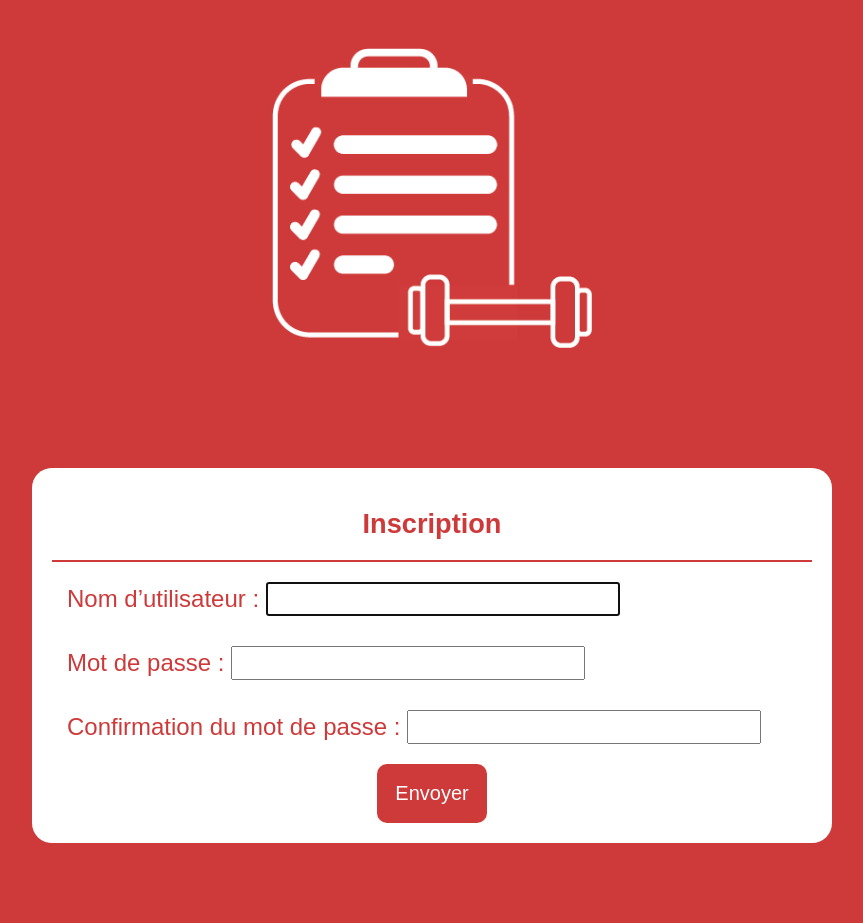
After one commit to chloefont/planyourshape, a Django app: page /signup/ in a window 1280 px wide. The commit adds this page. Shown: the whole page, without its empty margins (208-1071 px from the left). Run offline with Django 3.2, Linux system fonts and the light colour scheme.

Commit message:
sign up page

```diff
--- a/muscu_site/forms.py
+++ b/muscu_site/forms.py
@@ -1,6 +1,5 @@
 from django.forms import ModelForm, DateInput, Textarea, HiddenInput
 from .models import TrainingSession, Exercise, TrainingSessionCompleted, ExerciseCompleted
-
 
 class SessionForm(ModelForm):
     class Meta:
--- a/muscu_site/static/css/style.css
+++ b/muscu_site/static/css/style.css
@@ -101,12 +101,20 @@ textarea {
   border: 3px solid white;
 }
 
-.button-add {
+.button-add--white, .button-add--red {
   font-size: var(--font-size-button-smaller);
   padding: var(--spacing-small);
   color: white;
   display: flex;
   justify-content: center;
+}
+
+.button-add--red {
+  color: var(--main-color);
+}
+
+.button-add--white {
+  color: white;
 }
 
 .button-create-session {
@@ -368,7 +376,7 @@ textarea {
   padding-top: var(--spacing-small);
 }
 
-.menu a:hover, .button-add:hover, .link--red:hover {
+.menu a:hover, .button-add--white:hover, .button-add--red:hover, .link--red:hover {
   color: var(--main-color-light);
 }
 
--- a/muscu_site/templates/muscu_site/login.html
+++ b/muscu_site/templates/muscu_site/login.html
@@ -36,5 +36,10 @@
       <button type="submit" name="button" class="button main-button--red">Se connecter</button>
     </div>
   </form>
+
+<div class="text-align-center">
+  <a class="button-add--red" href="{% url 'signup' %}">S'inscrire</a>
+</div>
+
 </div>
 {% endblock %}
--- a/muscu_site/templates/muscu_site/session_creation.html
+++ b/muscu_site/templates/muscu_site/session_creation.html
@@ -29,7 +29,7 @@
   </div>
 
   <div>
-    <a class= "button-add" href="#">Ajouter un exercice</a>
+    <a class= "button-add--white" href="#">Ajouter un exercice</a>
   </div>
 
   <div class="button-margin on-right">
@@ -46,7 +46,7 @@
 
 
 <script type="text/javascript">
-  var buttonAdd = document.querySelector('.button-add');
+  var buttonAdd = document.querySelector('.button-add--white');
 
   function addRow(){
     const extraRow = document.querySelector('.extra-row .block-white');
--- /dev/null
+++ b/muscu_site/templates/muscu_site/signup.html
@@ -0,0 +1,39 @@
+{% extends "muscu_site/base.html" %}
+
+{% load static %}
+
+{% block title %}Inscription{% endblock %}
+
+{% block logo %}
+<div class="middle-display">
+  <img src="{% static 'logo-muscu_site--white.png' %}" alt="white logo" class="logo-login">
+</div>
+{% endblock %}
+
+{% block content %}
+<div class="block-white block-login">
+  <div class="second-title text-align-center">
+    Inscription
+  </div>
+  <form method="post">
+    {% csrf_token %}
+    <div class="block-input--red block-adapted-width">
+      <div class="items-linewrap">
+        {{ signup_form.username.label_tag }}
+        <span>{{ signup_form.username }}</span>
+      </div>
+      <div class="items-linewrap">
+        {{ signup_form.password1.label_tag }}
+        <span>{{ signup_form.password1  }}</span>
+      </div>
+      <div class="items-linewrap">
+        {{ signup_form.password2.label_tag }}
+        <span>{{ signup_form.password2  }}</span>
+      </div>
+    </div>
+    <div class="middle-display">
+      <button type="submit" name="button" class="button main-button--red">Envoyer</button>
+    </div>
+  </form>
+</div>
+{% endblock %}
--- a/muscu_site/views.py
+++ b/muscu_site/views.py
@@ -1,11 +1,32 @@
 from django.contrib.auth.decorators import login_required
+from django.contrib.auth import login, authenticate
 from django.shortcuts import render, redirect, get_object_or_404
 from django.forms import formset_factory
 from django.db import transaction
+from django.contrib.auth.forms import UserCreationForm
 from .forms import (SessionForm, ExerciseForm, SessionCompletedForm,
                     ExerciseCompletedForm)
 from .models import TrainingSession, Exercise, TrainingSessionCompleted
 
+
+def signup(request) :
+    if request.method == 'POST' :
+        form = UserCreationForm(request.POST)
+
+        if form.is_valid():
+            form.save()
+            username = form.cleaned_data.get('username')
+            password = form.cleaned_data.get('password1')
+            user = authenticate(username=username, password=password)
+            login(request, user)
+
+            return redirect('sessions_list')
+    else :
+        context = {
+            'signup_form' : UserCreationForm(),
+        }
+
+    return render(request, 'muscu_site/signup.html', context)
 
 @login_required
 def sessions_list(request):
@@ -126,7 +147,6 @@ def session_summary(request, session_completed_id):
     else :
         return redirect('sessions_list')
 
-
 @login_required
 def delete_session(request, session_id):
     session = get_object_or_404(TrainingSession, id=session_id)
--- a/projet_muscu/urls.py
+++ b/projet_muscu/urls.py
@@ -26,6 +26,7 @@ urlpatterns = [
     path('', auth_views.LoginView.as_view(template_name='muscu_site/login.html', redirect_authenticated_user=True),
          name='login'),
     path('logout/', auth_views.LogoutView.as_view(), name='logout'),
+    path('signup/', muscu_site.views.signup, name='signup'),
     path('sessions/', muscu_site.views.sessions_list, name='sessions_list'),
     path('sessions/create/', muscu_site.views.create_session, name='create_session'),
     path('sessions/complete/<int:session_id>/', muscu_site.views.complete_session, name='complete_session'),
```
